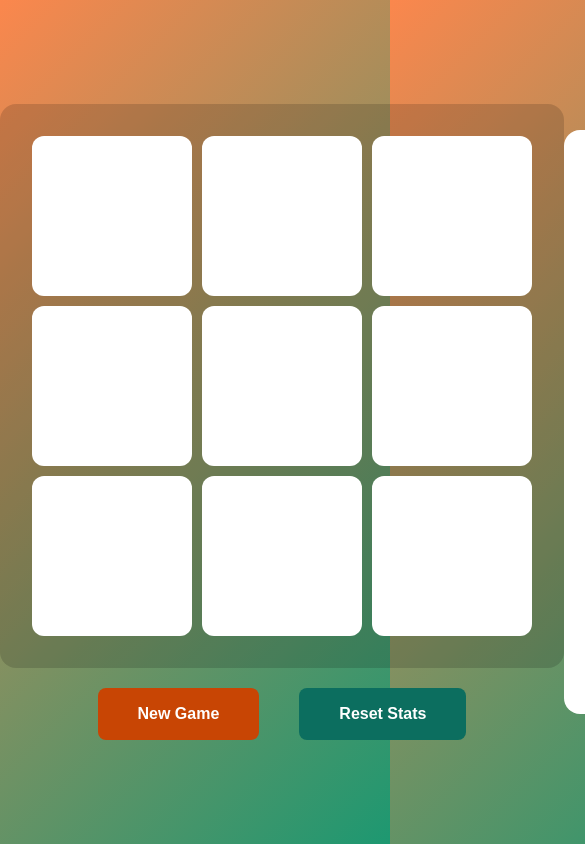
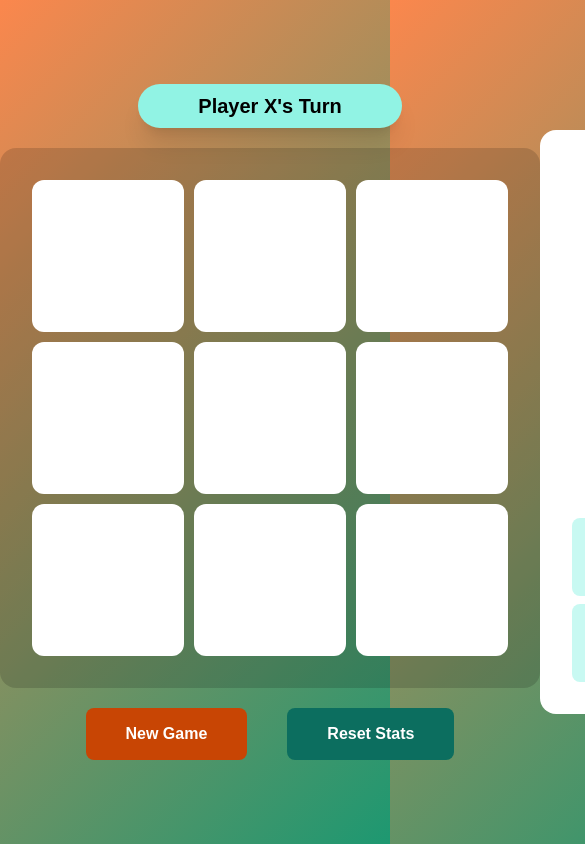
Before and after one commit to devcedrick/tic-tac-toe, a Next.js app: page / in a window 390 px wide. Shown: the top 844 px of the page, 585 px wide, since content can reach past the window. Built offline with nearby package versions, Linux system fonts and the light colour scheme.

Commit message:
Add header component
Improves the visual structure by adding a header component, providing better navigation and player turn information.

Reduces the size of the squares to enhance responsiveness across different screen sizes.

```diff
--- a/app/page.tsx
+++ b/app/page.tsx
@@ -7,11 +7,13 @@ import { useGameContext } from "@/hooks/useGameContext";
 import calculateWinner from "@/lib/utils/calculateWinner";
 import Button from "@/components/ui/Button";
 import GameResultModal from "@/components/layout/GameResultModal";
+import Header from "@/components/layout/Header";
 
 export default function Home() {
   //const [hasUpdatedStats, setHasUpdatedStats] = useState(false);
   const [showModal, setShowModal] = useState(false);
   const {history, setHistory, updateStats, currentMove, setCurrentMove, resetBoard, resetStats} = useGameContext();
+
   let xIsNext: boolean = currentMove % 2 === 0;
   let currentSquares = history[currentMove];
 
@@ -61,6 +63,7 @@ export default function Home() {
 
   return (
     <div className="flex flex-col items-center justify-center h-screen gap-5">
+      <Header/>
       <Board xIsNext={xIsNext} squares={currentSquares} onPlay={handlePlay} gameOver={gameOver}/>
       <div className="flex gap-10">
         <Button label="New Game" onClick={resetBoard}/>
--- a/components/layout/GameResultModal.tsx
+++ b/components/layout/GameResultModal.tsx
@@ -37,10 +37,8 @@ const GameResultModal: React.FC<GameResultModalProps> = ({ isOpen, winner, onPla
 
   return (
     <div className="fixed inset-0 z-50 flex items-center justify-center">
-      {/* overlay */}
       <div className="absolute inset-0 bg-black/40 backdrop-blur-sm" onClick={onClose} />
 
-      {/* modal */}
       <div className="relative text-slate-900 rounded-2xl p-15 max-w-lg w-full shadow-2xl transform transition-all duration-200 ease-out" style={{
         backgroundColor: getBGColorHex()
       }}>
--- /dev/null
+++ b/components/layout/Header.tsx
@@ -0,0 +1,26 @@
+import { useGameContext } from '@/hooks/useGameContext'
+import React from 'react'
+
+const Header = () => {
+  const {currentMove} = useGameContext();
+  const getPlayerTurn = () => {
+    if (currentMove % 2 === 0) return "Player X's Turn"
+    else return "Player O's Turn";
+  }
+
+  const getTextBgColor = () => {
+    if (currentMove % 2 === 0) return "#91F3E4"
+    else return "#FCBE9C";
+  }
+
+  return (
+    <div className='flex flex-col items-center gap-1.5'>
+       <h2 className='text-xl font-semibold px-15 py-2 rounded-full shadow-xl'
+        style={{
+          backgroundColor: getTextBgColor()
+        }}>{getPlayerTurn()}</h2>
+    </div>
+  )
+}
+
+export default Header
--- a/components/ui/Square.tsx
+++ b/components/ui/Square.tsx
@@ -29,7 +29,7 @@ const Square: React.FC<SquareProps> = ({value, onSquareClick, isWinningSquare, w
 }
 
   return (
-    <button className={`w-40
+    <button className={`w-38
       aspect-square
       rounded-xl
       ${getWinningBgColor()}
```
